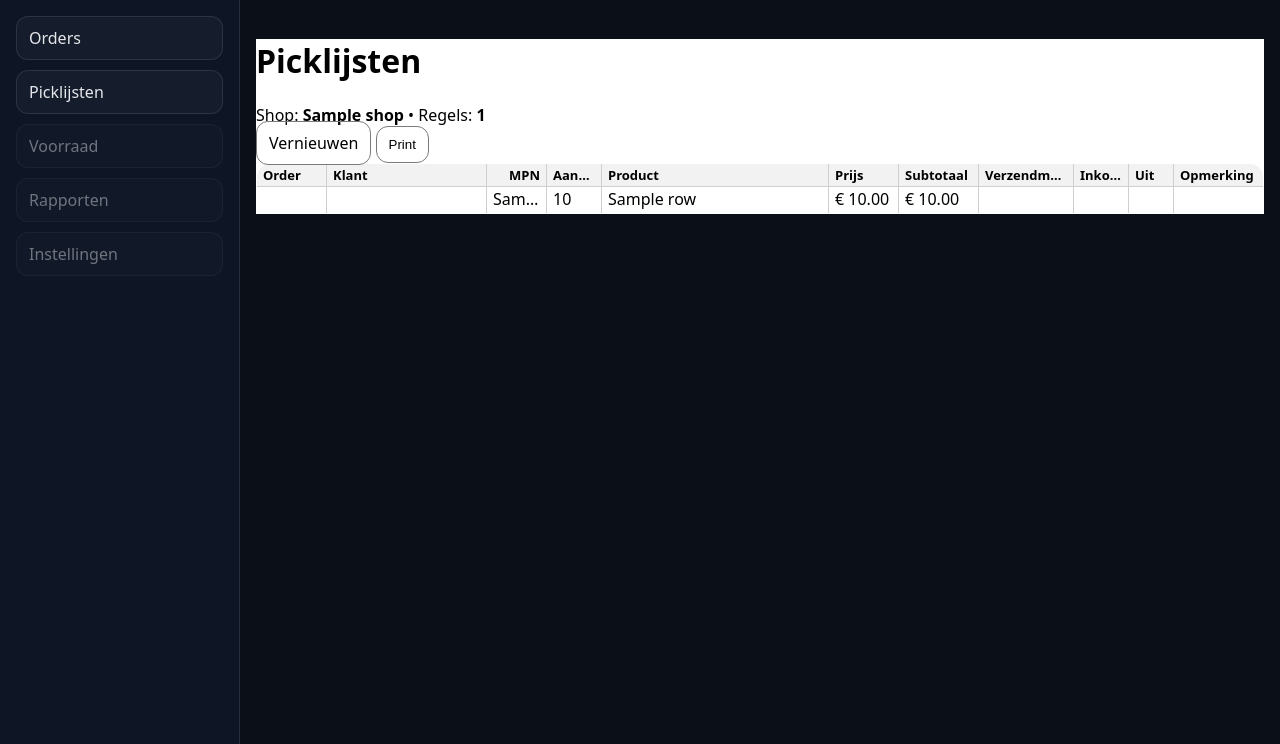
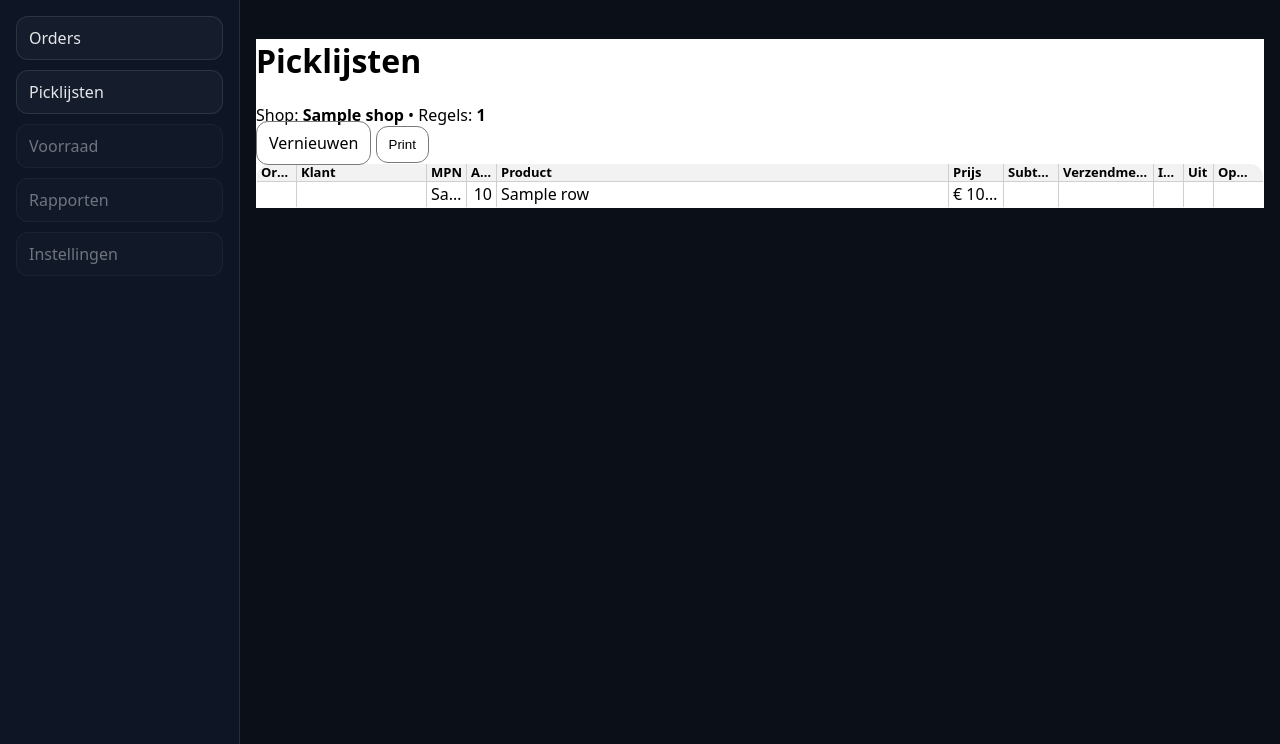
Before and after one commit to IamMurdyy/abc-dashboard, a FastAPI app: template app/templates/picklists.html in a window 1280 px wide. Shown: the part 65-809 px from the top of the page. Run offline with FastAPI, Linux system fonts and the light colour scheme; the template is opened without the code that fills it: most values are stand-ins (such as "Sample title", 1, 10 or a date in 2020).

Commit message:
style: refine picklist print layout (compact, borders, widths)

```diff
--- a/app/static/style.css
+++ b/app/static/style.css
@@ -367,7 +367,7 @@ tbody tr:hover{
 @media print {
   @page{
     size: A4 landscape;
-    margin: 8mm;
+    margin: 6mm;
   }
 
   /* Achtergrondkleuren écht meenemen */
@@ -445,14 +475,16 @@ tbody tr:hover{
   width: 100%;
 }
 
+@media screen {
   .picklist-page .pick-table th,
   .picklist-page .pick-table td{
-  padding: 4px 6px !important;      /* << hier win je het meeste */
+    padding: 1.5px 4px !important;
     line-height: 1.1 !important;
     vertical-align: middle !important;
-  white-space: nowrap;              /* standaard: geen wrap */
+    white-space: nowrap;
     overflow: hidden;
     text-overflow: ellipsis;
+  }
 }
 
 /* Product mag wél wrappen (anders wordt dat ellipsis-hel) */
@@ -462,10 +494,10 @@ tbody tr:hover{
 }
 /* Picklijst: kolombreedtes (matcht je huidige kolomvolgorde) */
 .picklist-page .pick-table th:nth-child(1),
-.picklist-page .pick-table td:nth-child(1){ width: 70px; }   /* Order */
+.picklist-page .pick-table td:nth-child(1){ width: 40px; }   /* Order */
 
 .picklist-page .pick-table th:nth-child(2),
-.picklist-page .pick-table td:nth-child(2){ width: 160px; }   /* Klant */
+.picklist-page .pick-table td:nth-child(2){ width: 130px; }   /* Klant */
 .picklist-page .pick-table th:nth-child(2),
 .picklist-page .pick-table td:nth-child(2){
   white-space: nowrap !important;
@@ -477,27 +509,40 @@ tbody tr:hover{
 /* MPN – extra strak */
 .picklist-page .pick-table th:nth-child(3),
 .picklist-page .pick-table td:nth-child(3){
-  width: 60px;          /* was 80 */
+  width: 40px;          /* was 80 */
   text-align: right;   /* cijfers staan rustiger rechts */
 }
 
 .picklist-page .pick-table th:nth-child(4),
-.picklist-page .pick-table td:nth-child(4){ width: 55px; }   /* Aantal */
+.picklist-page .pick-table td:nth-child(4){ width: 30px;
+text-align: right;   /* cijfers staan rustiger rechts */ }   /* Aantal */
 
 .picklist-page .pick-table th:nth-child(6),
-.picklist-page .pick-table td:nth-child(6){ width: 70px; }   /* Prijs */
+.picklist-page .pick-table td:nth-child(6){ width: 55px; }   /* Prijs */
 
 .picklist-page .pick-table th:nth-child(7),
-.picklist-page .pick-table td:nth-child(7){ width: 80px; }   /* Subtotaal */
+.picklist-page .pick-table td:nth-child(7){ width: 55px; }   /* Subtotaal */
 
 .picklist-page .pick-table th:nth-child(8),
 .picklist-page .pick-table td:nth-child(8){ width: 95px; }   /* Verzendmethode (smaller) */
 
 .picklist-page .pick-table th:nth-child(9),
-.picklist-page .pick-table td:nth-child(9){ width: 55px; }   /* Inkoop */
+.picklist-page .pick-table td:nth-child(9){ width: 30px; }   /* Inkoop */
 
 .picklist-page .pick-table th:nth-child(10),
-.picklist-page .pick-table td:nth-child(10){ width: 45px; }  /* Uit */
+.picklist-page .pick-table td:nth-child(10){ width: 30px; }  /* Uit */
 
 .picklist-page .pick-table th:nth-child(11),
-.picklist-page .pick-table td:nth-child(11){ width: 90px; }  /* Opmerking */
+.picklist-page .pick-table td:nth-child(11){ width: 50px; }  /* Opmerking */
+
+@media print {
+  .picklist-page .pick-table td:nth-child(5){
+    padding-left: 3px !important;
+  }
+}
+
+@media print {
+  .picklist-page .pick-table td:nth-child(4){
+    padding-right: 3px !important;
+  }
+}
--- a/app/templates/picklists.html
+++ b/app/templates/picklists.html
@@ -42,7 +42,10 @@
             <td>{{ r.qty }}</td>
             <td>{{ r.product_name }}</td>
             <td>€ {{ '%.2f'|format(r.unit_price) }}</td>
-            <td>€ {{ '%.2f'|format(r.order_subtotal) }}</td>
+            <td>{% if r.is_first_in_order %}
+    € {{ '%.2f'|format(r.order_subtotal) }}
+  {% endif %}
+</td>
 
             <td>{% if r.is_first_in_order %}{{ r.shipping_method }}{% endif %}</td>
 
```
Also changed, not shown: other parts of app/static/style.css (+33 -3 lines). Lines whose indentation alone changed are shown as unchanged.
